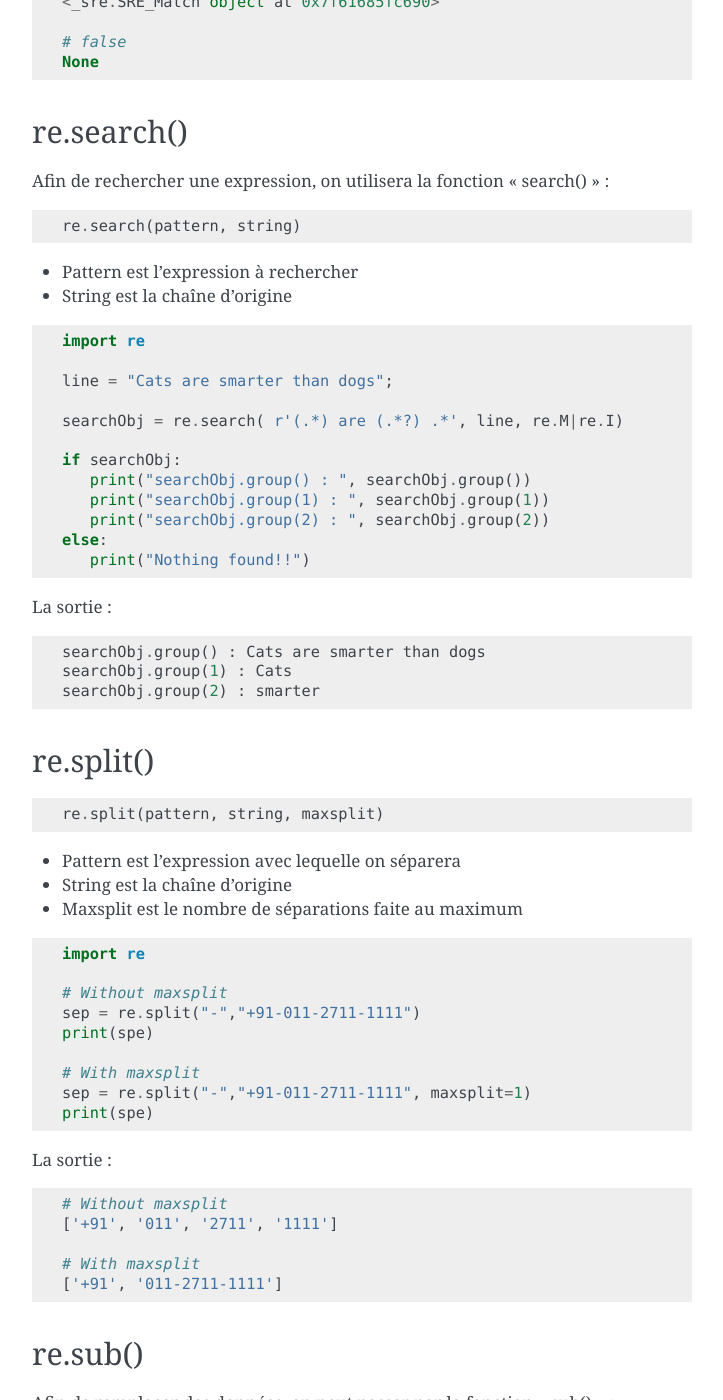
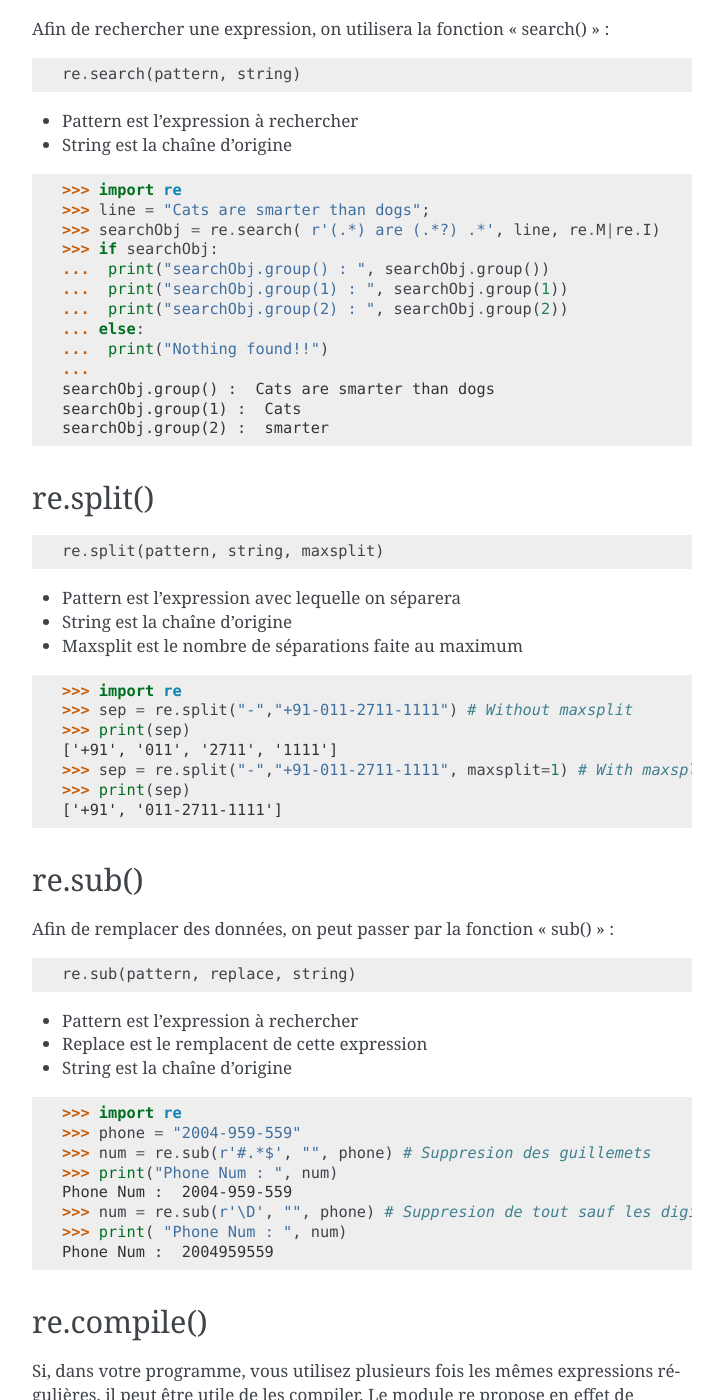
Before and after one commit to HE-Arc/livre-python, a Sphinx documentation site: the page built from source/re/index.rst, in a window 1280 px wide and 1400 px high, scrolled down 1721 px. Shown: the whole window, without its empty margins (388-1111 px from the left). Built offline with Sphinx 7.4.7, drawn with Linux system fonts in a browser that asks for light colours; some of the changed text lies outside the part shown.

Commit message:
Tab en 4 espaces, python en pycon

```diff
--- a/source/re/index.rst
+++ b/source/re/index.rst
@@ -22,25 +22,25 @@ On utilisera différents types de syntaxe comme :
 
 ::
 
-	^		Marque le début de la chaine, la ligne...
-	$		Marque la fin d'une chaine, ligne...
+	^	    Marque le début de la chaine, la ligne...
+	$	    Marque la fin d'une chaine, ligne...
 	.	    N'importe quel caractère
-	*		0, 1 ou plusieurs occurrences
-	+		1 ou plusieurs occurrences
-	?		0 ou 1 occurrence
-	|		Alternative - ou reconnaît l'un ou l'autre
-	[ ]		Tous les caractères énumérés dans la classe
-	[^ ]	Tous les caractères sauf ceux énumérés
-	( )		Utilisée pour limiter la portée d'un masque ou de l'alternative
+	*	    0, 1 ou plusieurs occurrences
+	+	    1 ou plusieurs occurrences
+	?	    0 ou 1 occurrence
+	|	    Alternative - ou reconnaît l'un ou l'autre
+	[ ]	    Tous les caractères énumérés dans la classe
+	[^ ]    Tous les caractères sauf ceux énumérés
+	( )	    Utilisée pour limiter la portée d'un masque ou de l'alternative
 
 Ainsi que de groupes de caractères :
 
 ::
 
-	\w 		Les lettres (w pour word)
-	\d 	 	Les chiffres (d pour digit)
-	\s 		Les espaces (s pour spaces)
-	[A-Z] 	Les majuscules
+	\w	    Les lettres (w pour word)
+	\d	    Les chiffres (d pour digit)
+	\s	    Les espaces (s pour spaces)
+	[A-Z]   Les majuscules
 	[abd;_] Les lettres a, b, et d, le point-virgule (;), et l’underscore (_)
 
 Prenons un exemple :
@@ -55,9 +55,9 @@ La bibliothèque re
 
 Afin de mettre les différentes expressions en place, la bibliothèque ``re`` nous est proposé avec ces différentes fonctions qui permettra essentiellement de rechercher / modifier / supprimer des expressions. Pour cela :
 
-.. code:: python
+.. code:: pycon
 
-	import re
+	>>> import re
 
 re.match()
 ----------
@@ -71,19 +71,10 @@ La fonction "match()" va permettre de vérifier la correspondance avec la chaîn
 - Pattern est l'expression à faire correspondre
 - String est la chaîne d'origine
 
-.. code:: python
+.. code:: pycon
 
-	print(re.match(r"B(.)?NJO(.)?R", "BONJOUR"))
-
-La sortie :
-
-::
-
-	# true
-	<_sre.SRE_Match object at 0x7f61685fc690>
-
-	# false
-	None
+	>>> print(re.match(r"B(.)?NJO(.)?R", "BONJOUR"))
+	<_sre.SRE_Match object; span=(0, 7), match='BONJOUR'>
 
 re.search()
 -----------
@@ -97,28 +88,21 @@ Afin de rechercher une expression, on utilisera la fonction "search()" :
 - Pattern est l'expression à rechercher
 - String est la chaîne d'origine
 
-.. code:: python
+.. code:: pycon
 
-	import re
-
-	line = "Cats are smarter than dogs";
-
-	searchObj = re.search( r'(.*) are (.*?) .*', line, re.M|re.I)
-
-	if searchObj:
-	   print("searchObj.group() : ", searchObj.group())
-	   print("searchObj.group(1) : ", searchObj.group(1))
-	   print("searchObj.group(2) : ", searchObj.group(2))
-	else:
-	   print("Nothing found!!")
-
-La sortie :
-
-::
-
-	searchObj.group() : Cats are smarter than dogs
-	searchObj.group(1) : Cats
-	searchObj.group(2) : smarter
+	>>> import re
+	>>> line = "Cats are smarter than dogs";
+	>>> searchObj = re.search( r'(.*) are (.*?) .*', line, re.M|re.I)
+	>>> if searchObj:
+	...  print("searchObj.group() : ", searchObj.group())
+	...  print("searchObj.group(1) : ", searchObj.group(1))
+	...  print("searchObj.group(2) : ", searchObj.group(2))
+	... else:
+	...  print("Nothing found!!")
+	...
+	searchObj.group() :  Cats are smarter than dogs
+	searchObj.group(1) :  Cats
+	searchObj.group(2) :  smarter
 
 re.split()
 ----------
@@ -131,26 +115,14 @@ re.split()
 - String est la chaîne d'origine
 - Maxsplit est le nombre de séparations faite au maximum
 
-.. code:: python
+.. code:: pycon
 
-	import re
-
-	# Without maxsplit
-	sep = re.split("-","+91-011-2711-1111")
-	print(spe)
-
-	# With maxsplit
-	sep = re.split("-","+91-011-2711-1111", maxsplit=1)
-	print(spe)
-
-La sortie :
-
-::
-
-	# Without maxsplit
+	>>> import re
+	>>> sep = re.split("-","+91-011-2711-1111") # Without maxsplit
+	>>> print(sep)
 	['+91', '011', '2711', '1111']
-
-	# With maxsplit
+	>>> sep = re.split("-","+91-011-2711-1111", maxsplit=1) # With maxsplit
+	>>> print(sep)
 	['+91', '011-2711-1111']
 
 re.sub()
@@ -166,25 +138,15 @@ Afin de remplacer des données, on peut passer par la fonction "sub()" :
 - Replace est le remplacent de cette expression
 - String est la chaîne d'origine
 
-.. code:: python
+.. code:: pycon
 
-	import re
-
-	phone = "2004-959-559"
-
-	# Suppresion des guillemets
-	num = re.sub(r'#.*$', "", phone)
-	print("Phone Num : ", num)
-
-	# Suppresion de tout sauf les digits
-	num = re.sub(r'\D', "", phone)
-	print( "Phone Num : ", num)
-
-La sortie :
-
-::
-
+	>>> import re
+	>>> phone = "2004-959-559"
+	>>> num = re.sub(r'#.*$', "", phone) # Suppresion des guillemets
+	>>> print("Phone Num : ", num)
 	Phone Num :  2004-959-559
+	>>> num = re.sub(r'\D', "", phone) # Suppresion de tout sauf les digits
+	>>> print( "Phone Num : ", num)
 	Phone Num :  2004959559
 
 re.compile()
@@ -198,28 +160,14 @@ Si, dans votre programme, vous utilisez plusieurs fois les mêmes expressions r
 
 - Pattern est l'expression à compiler
 
-.. code:: python
+.. code:: pycon
 
-	import re
-
-	name_check = re.compile(r"[^A-Za-zs.]")
-
-	name = raw_input ("Please, enter your name: ")
-
-	while name_check.search(name):
-		print("Please enter your name correctly!")
-		name = raw_input ("Please, enter your name: ")
-	print("Welcome !")
-
-La sortie :
-
-::
-
-	Please, enter your name:  12
-	Please enter your name correctly!
-
-	Please, enter your name:  Julien
-	Welcome !
+	>>> import re
+	>>> regex = re.compile('Python')
+	>>> my_str = "I'm glad O'Reilly has Python courses and books!"
+	>>> result = regex.search(my_str)
+	>>> print(result)
+	<_sre.SRE_Match object; span=(22, 28), match='Python'>
 
 Conclusion
 ----------
```
